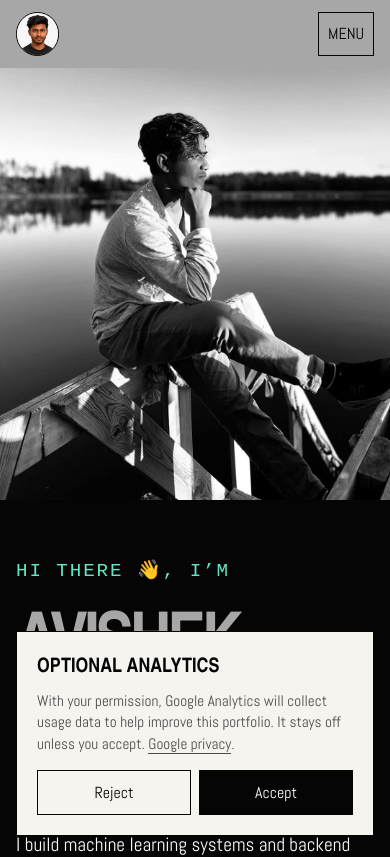
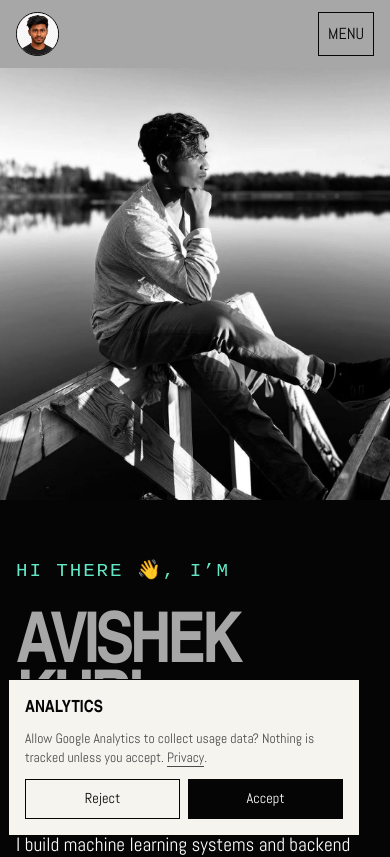
Before and after one commit to 1avishek/my_portfolio, a React (Vite) app: page / in a window 390 px wide. Shown: the top 857 px of the page. Built offline with nearby package versions, Linux system fonts and the light colour scheme; a web font is replaced by a local one.

Commit message:
Compact analytics consent banner

```diff
--- a/src/components/AnalyticsConsent.tsx
+++ b/src/components/AnalyticsConsent.tsx
@@ -94,12 +94,11 @@ function AnalyticsConsent() {
   return (
     <aside className="analytics-consent" aria-labelledby="analytics-consent-title">
       <div>
-        <h2 id="analytics-consent-title">Optional analytics</h2>
+        <h2 id="analytics-consent-title">Analytics</h2>
         <p>
-          With your permission, Google Analytics will collect usage data to help improve this
-          portfolio. It stays off unless you accept.{' '}
+          Allow Google Analytics to collect usage data? Nothing is tracked unless you accept.{' '}
           <a href="https://policies.google.com/privacy" target="_blank" rel="noopener noreferrer">
-            Google privacy
+            Privacy
           </a>
           .
         </p>
--- a/src/styles/responsive.css
+++ b/src/styles/responsive.css
@@ -307,12 +307,13 @@
 
   .analytics-consent {
     bottom: 0.5rem;
-    grid-template-columns: 1fr;
-    gap: 1rem;
+    left: 0.5rem;
+    width: min(calc(100% - 1rem), 22rem);
   }
 
-  .analytics-consent__actions,
-  .analytics-consent__actions button {
+  .analytics-consent__actions {
+    display: grid;
+    grid-template-columns: repeat(2, 1fr);
     width: 100%;
   }
 }
--- a/src/styles/sections.css
+++ b/src/styles/sections.css
@@ -655,15 +655,12 @@
 .analytics-consent {
   position: fixed;
   bottom: 1rem;
-  left: 50%;
+  left: 1rem;
   z-index: 100;
   display: grid;
-  grid-template-columns: minmax(0, 1fr) auto;
-  width: min(calc(100% - 2rem), 46rem);
-  gap: 1.5rem;
-  align-items: end;
-  padding: 1.25rem;
-  transform: translateX(-50%);
+  width: min(calc(100% - 2rem), 22rem);
+  gap: 0.75rem;
+  padding: 1rem;
   border: 1px solid var(--color-black);
   background: var(--color-off-white);
   color: var(--color-black);
@@ -672,7 +669,7 @@
 .analytics-consent h2 {
   margin: 0 0 0.35rem;
   font-family: var(--font-display);
-  font-size: 1.25rem;
+  font-size: 1.05rem;
   text-transform: uppercase;
 }
 
@@ -680,7 +677,7 @@
   max-width: 56ch;
   margin: 0;
   color: #4a4a4a;
-  font-size: 0.95rem;
+  font-size: 0.85rem;
   line-height: 1.4;
 }
 
@@ -690,16 +687,18 @@
 
 .analytics-consent__actions {
   display: flex;
+  justify-content: flex-end;
   gap: 0.5rem;
 }
 
 .analytics-consent__actions button {
-  min-height: 2.75rem;
-  padding: 0.55rem 1rem;
+  min-height: 2.5rem;
+  padding: 0.4rem 0.8rem;
   border: 1px solid var(--color-black);
   background: transparent;
   color: var(--color-black);
   cursor: pointer;
+  font-size: 0.9rem;
 }
 
 .analytics-consent__actions button:last-child {
```
